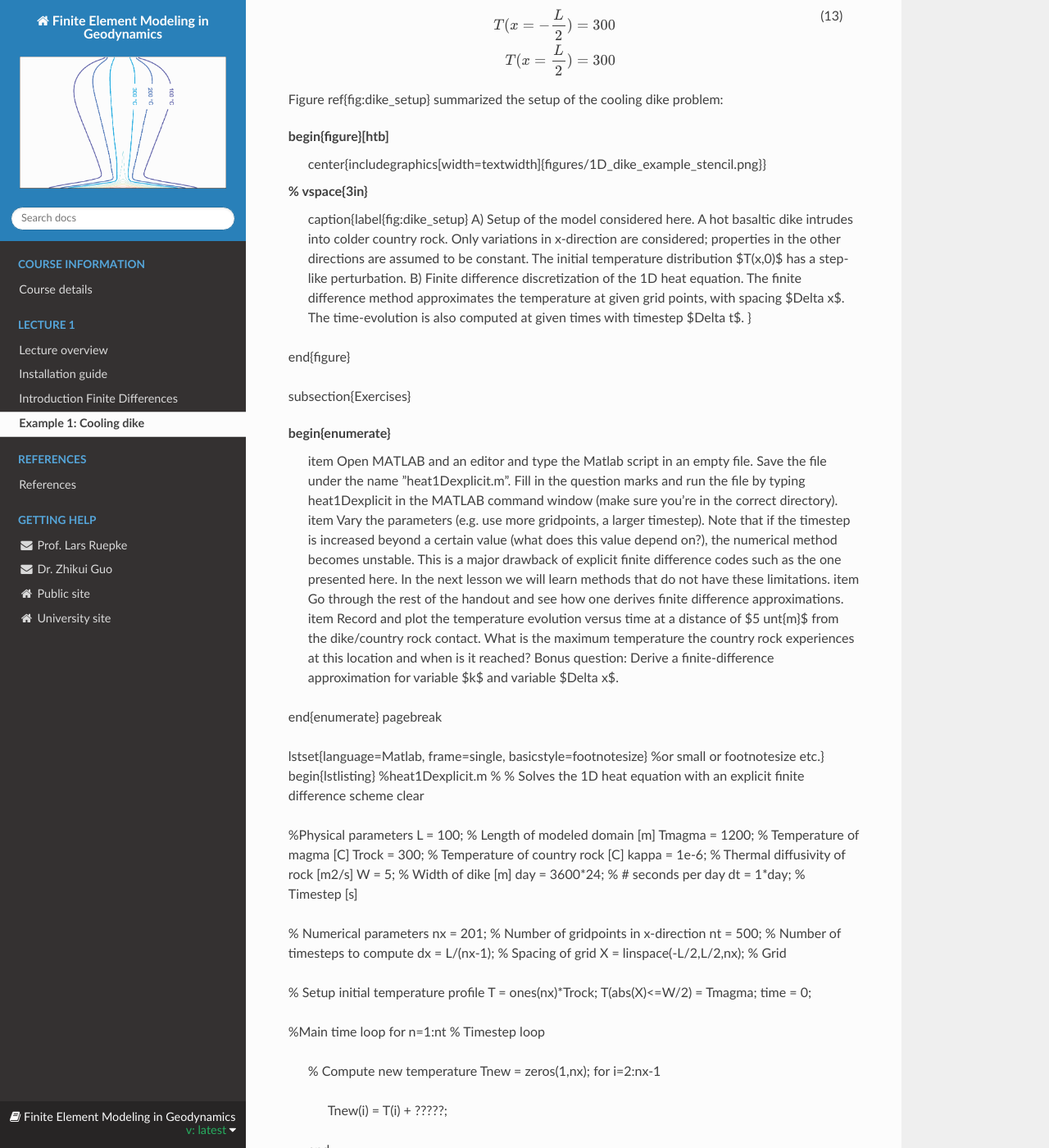
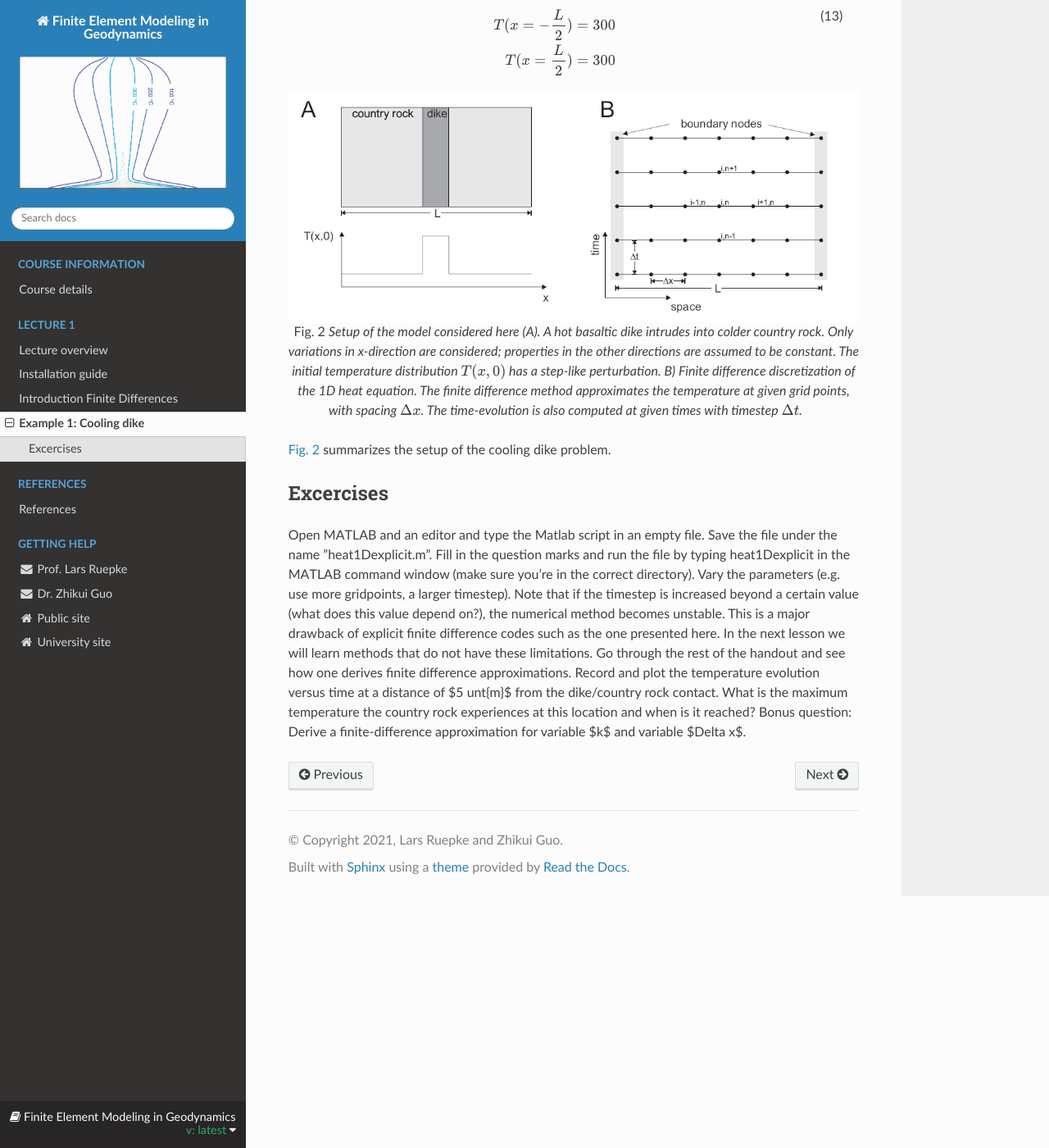
Before and after one commit to lruepke/FEM_lecture, a Sphinx documentation site: the page built from sphinx/source/lecture1/cooling_dike.rst, in a window 1280 px wide and 1400 px high, scrolled down 377 px. Shown: the whole window at 82% size. Built offline with Sphinx 7.4.7 and the Read the Docs theme 2.0.0, drawn with Linux system fonts in a browser that asks for light colours; some of the changed text lies outside the part shown.

Commit message:
fdm intro

```diff
--- a/sphinx/source/lecture1/cooling_dike.rst
+++ b/sphinx/source/lecture1/cooling_dike.rst
@@ -25,75 +25,20 @@ In addition, we assume that the temperature far away from the dike center (at :m
     \end{split}
     \end{align}
 
-Figure \ref{fig:dike_setup} summarized the setup of the cooling dike problem:
+.. figure:: /_figures/1D_dike_example_stencil.*
+   :align: center
+   :name: dike_setup
+   :figwidth: 100%
 
-\begin{figure}[htb]
-	\center{\includegraphics[width=\textwidth]{figures/1D_dike_example_stencil.png}}
-%	\vspace{3in}
-	\caption{\label{fig:dike_setup} A) Setup of the model considered here. A hot basaltic dike intrudes into colder country rock. Only variations in x-direction are considered; properties in the other directions are assumed to be constant. The initial temperature distribution $T(x,0)$ has a step-like perturbation. B) Finite difference discretization of the 1D heat equation. The finite difference method approximates the temperature at given grid points, with spacing $\Delta x$. The time-evolution is also computed at given times with timestep $\Delta t$.
-	}
-\end{figure}
+   Setup of the model considered here (A). A hot basaltic dike intrudes into colder country rock. Only variations in x-direction are considered; properties in the other directions are assumed to be constant. The initial temperature distribution :math:`T(x,0)` has a step-like perturbation. B) Finite difference discretization of the 1D heat equation. The finite difference method approximates the temperature at given grid points, with spacing :math:`\Delta x`. The time-evolution is also computed at given times with timestep :math:`\Delta t`.
 
-\subsection{Exercises}
 
-\begin{enumerate}
-	\item Open MATLAB and an editor and type the Matlab script in an empty file. Save the file under the name ”heat1Dexplicit.m”. Fill in the question marks and run the file by typing heat1Dexplicit in the MATLAB command window (make sure you’re in the correct directory).
-	\item Vary the parameters (e.g. use more gridpoints, a larger timestep). Note that if the timestep is increased beyond a certain value (what does this value depend on?), the numerical method becomes unstable. This is a major drawback of explicit finite difference codes such as the one presented here. In the next lesson we will learn methods that do not have these limitations.
-	\item Go through the rest of the handout and see how one derives finite difference approximations.
-	\item Record and plot the temperature evolution versus time at a distance of $5 \unt{m}$ from the dike/country rock contact. What is the maximum temperature the country rock experiences at this location and when is it reached?
-	Bonus question: Derive a finite-difference approximation for variable $k$ and variable $\Delta x$.
-\end{enumerate}
-\pagebreak
+:numref:`dike_setup` summarizes the setup of the cooling dike problem.
 
-\lstset{language=Matlab, frame=single, basicstyle=\footnotesize} %or \small or \footnotesize etc.}
-\begin{lstlisting}
-%heat1Dexplicit.m
-%
-% Solves the 1D heat equation with an explicit finite difference scheme
-clear
-
-%Physical parameters
-L       = 100; 				% Length of modeled domain [m]
-Tmagma  = 1200; 			% Temperature of magma [C]
-Trock   = 300; 				% Temperature of country rock [C]
-kappa   = 1e-6; 			% Thermal diffusivity of rock [m2/s]
-W       = 5; 				% Width of dike [m]
-day     = 3600*24; 			% # seconds per day
-dt      = 1*day; 			% Timestep [s]
-
-% Numerical parameters
-nx      = 201; 				% Number of gridpoints in x-direction
-nt      = 500; 				% Number of timesteps to compute
-dx      = L/(nx-1); 			% Spacing of grid
-X       = linspace(-L/2,L/2,nx);	% Grid
-
-% Setup initial temperature profile
-T       = ones(nx)*Trock;
-T(abs(X)<=W/2) = Tmagma;
-time    = 0;
-
-%Main time loop
-for n=1:nt % Timestep loop
-	% Compute new temperature
-	Tnew = zeros(1,nx);
-	for i=2:nx-1
-		Tnew(i) = T(i) + ?????;
-	end
-
-	% Set boundary conditions
-	Tnew(1)     = T(1);
-	Tnew(nx)    = T(nx);
-
-	% Update temperature and time
-	T           = Tnew;
-	time        = time+dt;
-
-	% Plot solution
-	figure(1), clf
-	plot(X,Tnew);
-	xlabel('x [m]')
-	ylabel('Temperature [^\circ C]')
-	title(['Temperature evolution after ',num2str(time/day),' days'])
-	drawnow
-end
-\end{lstlisting}
+Excercises
+^^^^^^^^^^
+Open MATLAB and an editor and type the Matlab script in an empty file. Save the file under the name ”heat1Dexplicit.m”. Fill in the question marks and run the file by typing heat1Dexplicit in the MATLAB command window (make sure you’re in the correct directory).
+Vary the parameters (e.g. use more gridpoints, a larger timestep). Note that if the timestep is increased beyond a certain value (what does this value depend on?), the numerical method becomes unstable. This is a major drawback of explicit finite difference codes such as the one presented here. In the next lesson we will learn methods that do not have these limitations.
+Go through the rest of the handout and see how one derives finite difference approximations.
+Record and plot the temperature evolution versus time at a distance of $5 \unt{m}$ from the dike/country rock contact. What is the maximum temperature the country rock experiences at this location and when is it reached?
+Bonus question: Derive a finite-difference approximation for variable $k$ and variable $\Delta x$.
--- a/sphinx/source/lecture1/fdm_intro.rst
+++ b/sphinx/source/lecture1/fdm_intro.rst
@@ -82,7 +82,7 @@ The Finite Differences Method
     \frac{\partial T}{\partial x} =
     \lim_{\Delta x \rightarrow 0} \frac{T(x + \Delta x) - T(x)}{\Delta x}
 
-In our case, the above derivative describes the change in temperature with x (our space coordinate). In numerics, we always deal with discrete functions (as opposed to continuous functions), which only exist at grid points (Fig. \ref{fig:dike_setup}). We can therefore translate the above equation into computer readable form:
+In our case, the above derivative describes the change in temperature with x (our space coordinate). In numerics, we always deal with discrete functions (as opposed to continuous functions), which only exist at grid points :numref:`dike_setup`. We can therefore translate the above equation into computer readable form:
 
 .. math::
     :label: eq:FD_heat_flow_d2
@@ -109,7 +109,7 @@ We have learned how we can compute derivatives numerically. The next step is to
 
     \frac{\partial T}{\partial t} = \frac{T_i^{n+1} - T_i^n}{\Delta t}
 
-The index $n$ corresponds to the time step and the index $i$ to the grid point (x-coordinate). Next, we need to know how to write second derivatives. A second derivative is just a derivative of a derivate. So we can write (central differencing):
+The index :math:`n` corresponds to the time step and the index $i$ to the grid point (x-coordinate). Next, we need to know how to write second derivatives. A second derivative is just a derivative of a derivate. So we can write (central differencing):
 
 .. math::
     :label: eq:FD_heat_flow_central_difference
```
